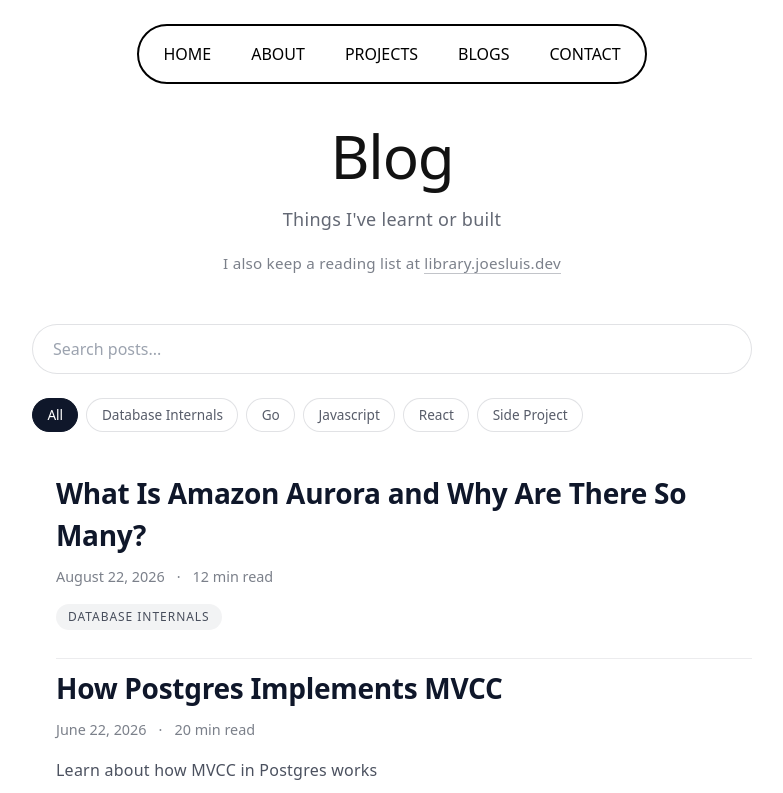
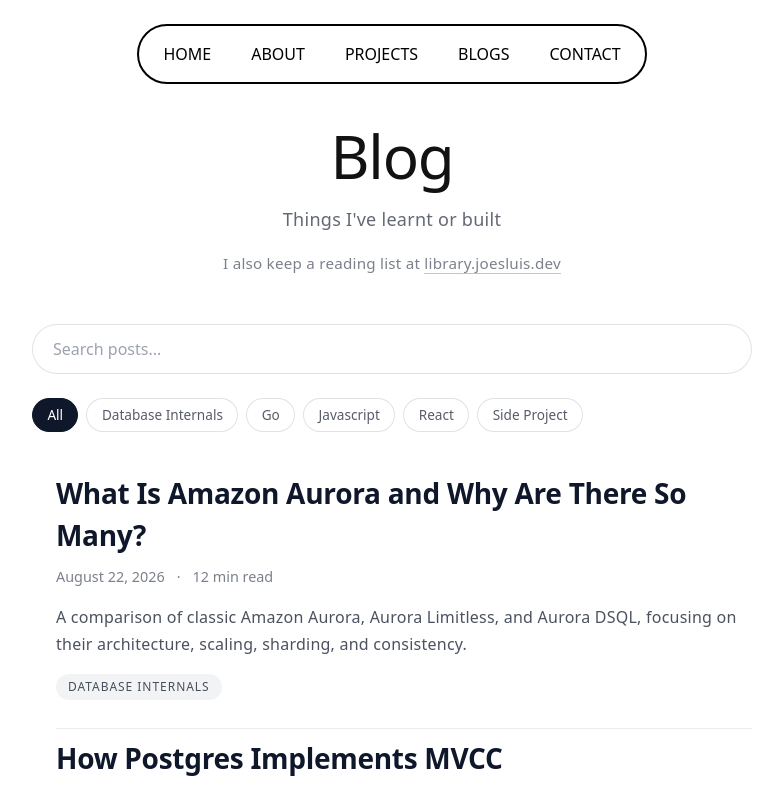
Before and after one commit to JoeS51/Johannes_Sluis_Portfolio_3.0, a React (Vite) app: page /blog in a window 1280 px wide. Shown: the top 793 px of the page, without its empty margins (248-1031 px from the left). Built offline with nearby package versions, Linux system fonts and the light colour scheme.

Commit message:
improve some accessibility stuff

```diff
--- a/src/data/posts/what-is-aws-aurora.js
+++ b/src/data/posts/what-is-aws-aurora.js
@@ -2,7 +2,7 @@ const post = {
   slug: 'what-is-amazon-aurora',
   frontmatter: {
     title: 'What Is Amazon Aurora and Why Are There So Many?',
-    description: '',
+    description: 'A comparison of classic Amazon Aurora, Aurora Limitless, and Aurora DSQL, focusing on their architecture, scaling, sharding, and consistency.',
     date: '2026-08-22',
     readingTime: 12,
     tags: ['Database internals'],
@@ -84,7 +84,7 @@ The last difference I'll cover is that DSQL was designed for active-active multi
 
 This is more of a personal reflection that I had while reading this paper, but I recently saw a tweet by James Cowling, the CTO of Convex, that really resonated with me:
 
-![](/images/convex-cto-tweet.png)
+![Tweet from Convex CTO James Cowling](/images/convex-cto-tweet.png)
 
 Reading these papers, I noticed that, subconsciously, I was trying to poke holes in the system and its design. Reading this tweet, I was just reminded that an immense amount of time and thought went into the making of each of these databases, and the folks at AWS don't need me to tell them about the tradeoffs of their system. Anyways, innovation is good and thanks for reading!
 
```
